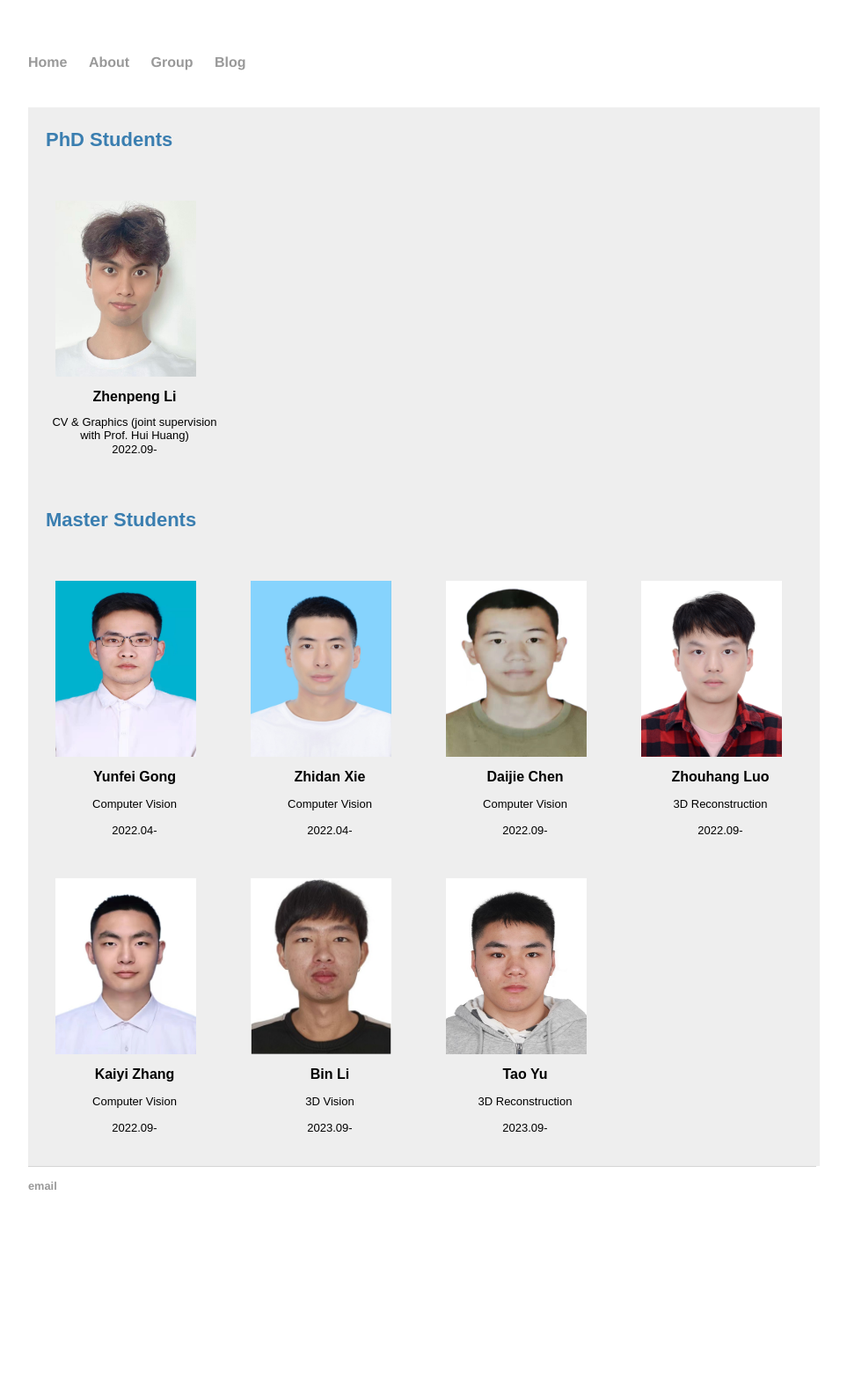
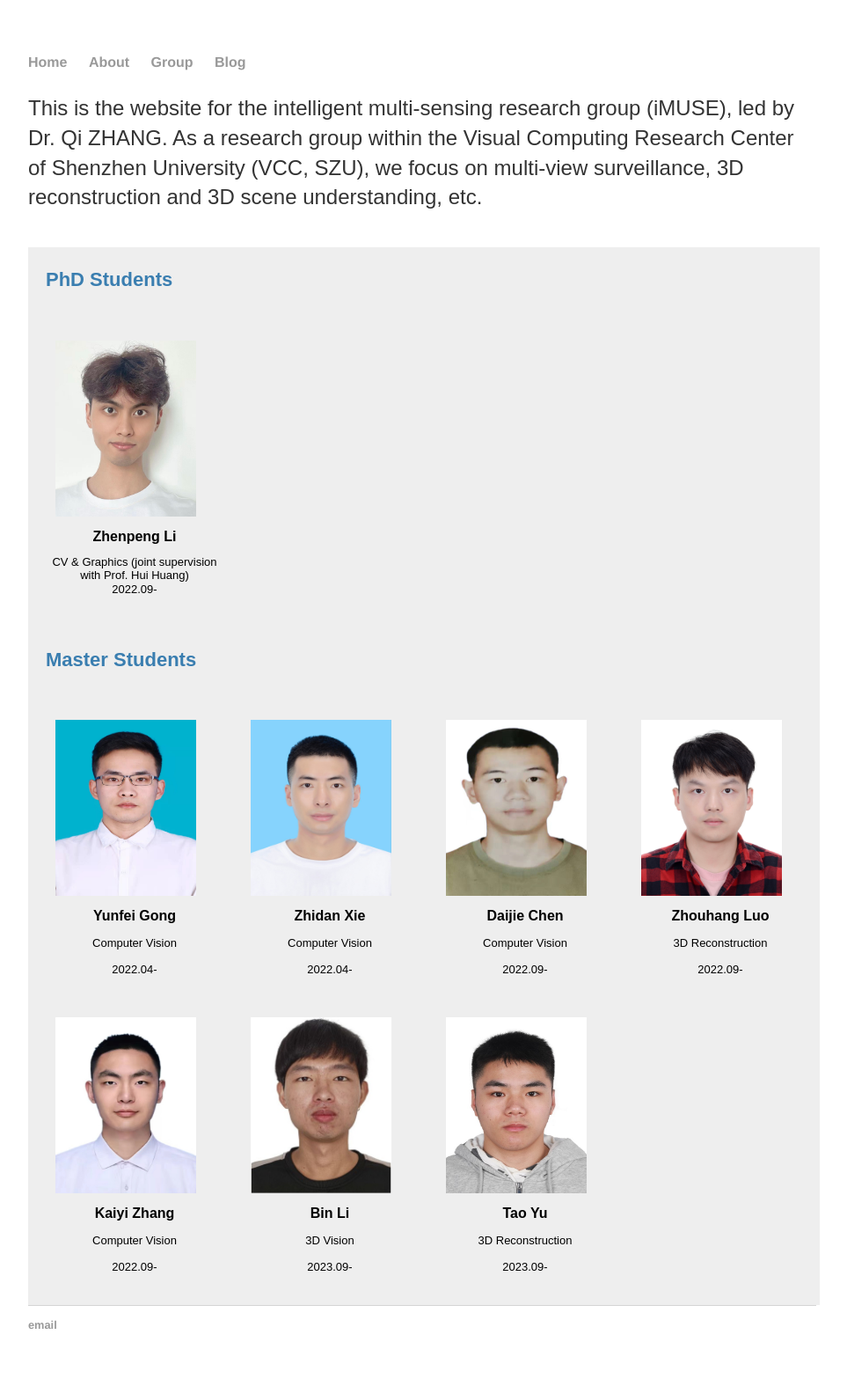
Before and after one commit to zqyq/zqyq.github.io, a Jekyll site: the page built from group/index.html, in a window 1280 px wide. Shown: the whole page at 88% size, without its empty margins (160-1123 px from the left). Built offline with Jekyll 4.4.1, drawn with Linux system fonts in a browser that asks for light colours; before the commit the page ends 1417 px from its top, so only the background shows below that.

Commit message:
Update index.html

```diff
--- a/group/index.html
+++ b/group/index.html
@@ -2,6 +2,12 @@
 layout: default
 title: Qi ZHANG's Group
 ---
+
+
+<p>  This is the website for the intelligent multi-sensing research group (iMUSE), led by Dr. Qi ZHANG.
+As a research group within the Visual Computing Research Center of Shenzhen University (VCC, SZU), we focus on multi-view surveillance,
+	3D reconstruction and  3D scene understanding, etc. </p>
+
 
 <!DOCTYPE html>
 <html lang="en">
```
